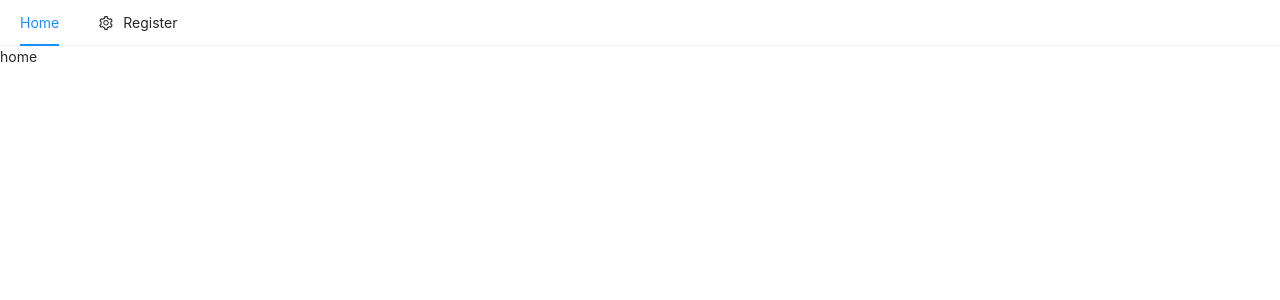
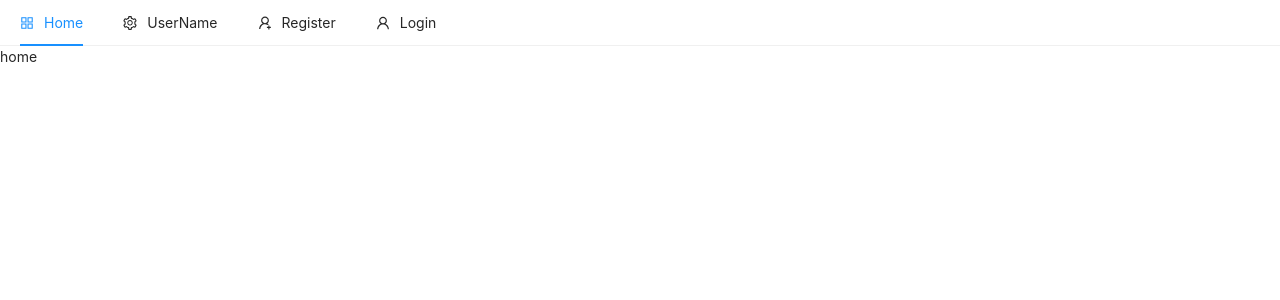
Before and after one commit to nicoWeb31/mern-Shop, a React (Create React App) app in the folder client/: page / in a window 1280 px wide. Shown: the top 300 px of the page. Built offline with nearby package versions, Linux system fonts and the light colour scheme.

Commit message:
css header

```diff
--- a/client/src/components/menu/Header.jsx
+++ b/client/src/components/menu/Header.jsx
@@ -1,47 +1,56 @@
 import {
-    SettingOutlined
+    AppstoreOutlined,
+    SettingOutlined,
+    UserOutlined,
+    UserAddOutlined,
 } from "@ant-design/icons";
 import { Menu } from "antd";
-import React, { useState } from 'react';
+import React, { useState } from "react";
+import { Link } from "react-router-dom";
+import "./header.style.scss";
 
-const { SubMenu } = Menu;
+const { SubMenu,Item } = Menu;
 
 const Header = () => {
-
-    const [current,setCurrent] = useState('')
+    const [current, setCurrent] = useState("");
 
     const handleClick = (e) => {
-        console.log("click ", e);
-        setCurrent(e.key );
+        setCurrent(e.key);
     };
-
-
 
     return (
         <Menu
             onClick={handleClick}
             selectedKeys={[current]}
             mode="horizontal"
+            classnames="_navbar"
         >
-                <Menu.Item key="mail">
-                    Home
-                </Menu.Item>
+            <Item key="home" icon={<AppstoreOutlined />}>
+                <Link to="/">Home</Link>
+            </Item>
 
-                <SubMenu
-                    key="SubMenu"
-                    icon={<SettingOutlined />}
-                    title="Register"
+            <SubMenu key="SubMenu" icon={<SettingOutlined />} title="UserName">
+                <Item key="setting:1">Option 1</Item>
+                <Item key="setting:2">Option 2</Item>
+            </SubMenu>
+
+                <Item
+                    key="register"
+                    icon={<UserAddOutlined />}
+                    className="float-right"
                 >
-
-                        <Menu.Item key="setting:1">Option 1</Menu.Item>
-                        <Menu.Item key="setting:2">Option 2</Menu.Item>
-
-
-                </SubMenu>
+                    <Link to="/register">Register</Link>
+                </Item>
+                <Item
+                    key="login"
+                    icon={<UserOutlined />}
+                    className="float-right"
+                >
+                    <Link to="/login">Login</Link>
+                </Item>
 
         </Menu>
     );
-
-}
+};
 
 export default Header;
```
Also changed, not shown: client/src/components/menu/header.style.scss (added), 1 other file (tests, documents, lock files or other folders). Lines whose indentation alone changed are shown as unchanged.
